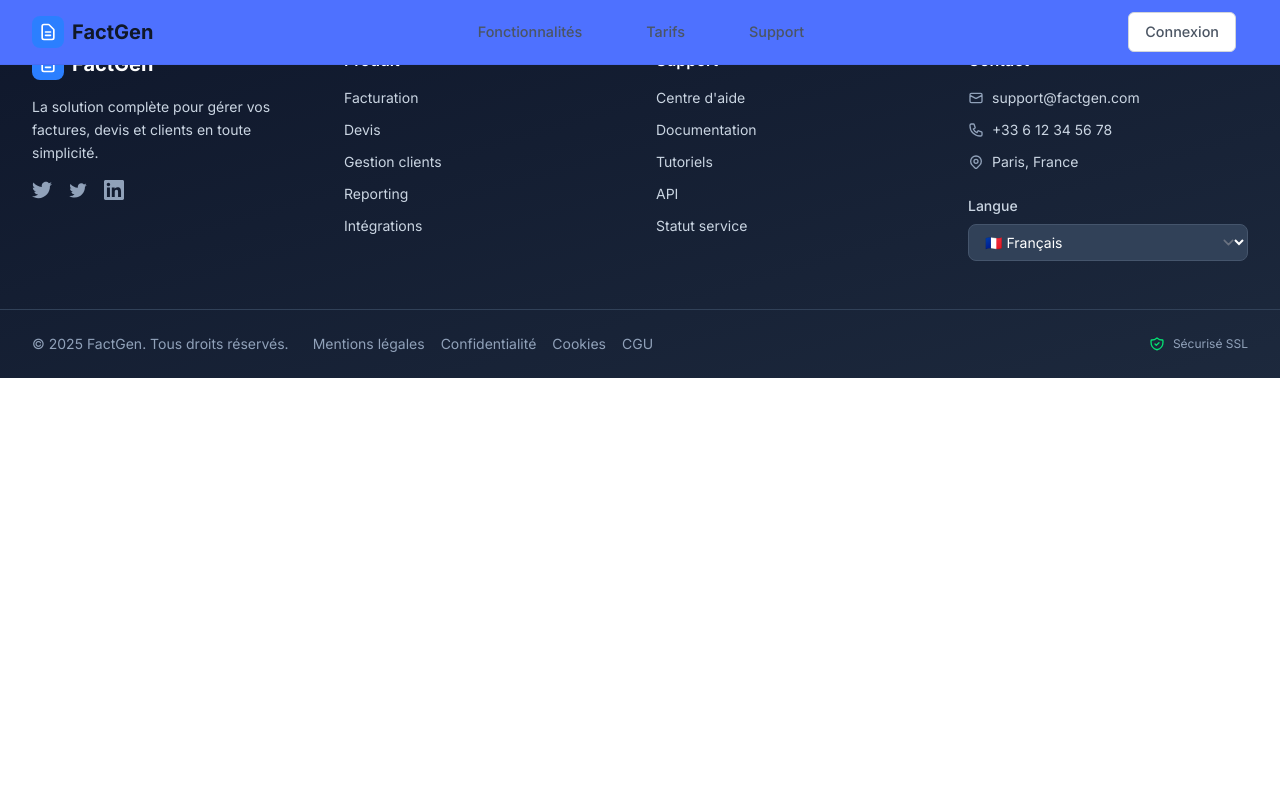
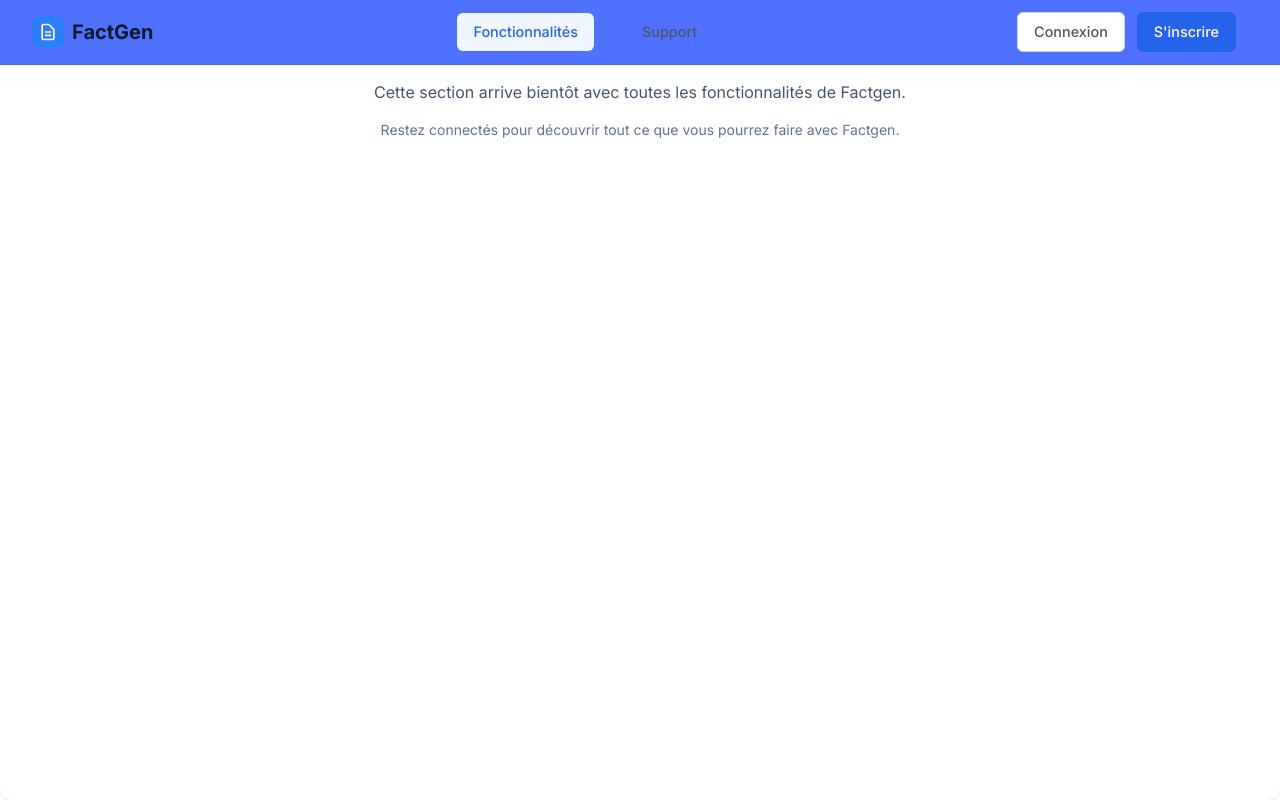
Before and after one commit to FILLIN-RX/FactGen, a Vue app in the folder fact-gen/: page /features in a window 1280 px wide. Shown: the top 800 px of the page. Built offline with nearby package versions, Linux system fonts and the light colour scheme; no server answers.

Commit message:
creating the raccourcis navigation

```diff
--- a/fact-gen/package.json
+++ b/fact-gen/package.json
@@ -9,6 +9,7 @@
     "preview": "vite preview"
   },
   "dependencies": {
+    "@motionone/vue": "^10.16.4",
     "@supabase/supabase-js": "^2.50.0",
     "@tailwindcss/vite": "^4.1.6",
     "axios": "^1.10.0",
--- a/fact-gen/src/components/FooTer.vue
+++ b/fact-gen/src/components/FooTer.vue
@@ -79,14 +79,14 @@
                 <svg class="w-4 h-4 text-slate-400" fill="none" stroke="currentColor" viewBox="0 0 24 24">
                   <path stroke-linecap="round" stroke-linejoin="round" stroke-width="2" d="M3 5a2 2 0 012-2h3.28a1 1 0 01.948.684l1.498 4.493a1 1 0 01-.502 1.21l-2.257 1.13a11.042 11.042 0 005.516 5.516l1.13-2.257a1 1 0 011.21-.502l4.493 1.498a1 1 0 01.684.949V19a2 2 0 01-2 2h-1C9.716 21 3 14.284 3 6V5z"></path>
                 </svg>
-                <span class="text-slate-300">+33 6 12 34 56 78</span>
+                <span class="text-slate-300">+237 674 376 524</span>
               </div>
               <div class="flex items-center space-x-2">
                 <svg class="w-4 h-4 text-slate-400" fill="none" stroke="currentColor" viewBox="0 0 24 24">
                   <path stroke-linecap="round" stroke-linejoin="round" stroke-width="2" d="M17.657 16.657L13.414 20.9a1.998 1.998 0 01-2.827 0l-4.244-4.243a8 8 0 1111.314 0z"></path>
                   <path stroke-linecap="round" stroke-linejoin="round" stroke-width="2" d="M15 11a3 3 0 11-6 0 3 3 0 016 0z"></path>
                 </svg>
-                <span class="text-slate-300">Paris, France</span>
+                <span class="text-slate-300">Yaounde, Cameroun</span>
               </div>
             </div>
 
--- a/fact-gen/src/components/NavBar.vue
+++ b/fact-gen/src/components/NavBar.vue
@@ -19,7 +19,6 @@
       <!-- Navigation Desktop -->
       <div class="hidden md:flex items-center space-x-8">
         <router-link to="/features" class="nav-link">Fonctionnalités</router-link>
-        <router-link to="/pricing" class="nav-link">Tarifs</router-link>
         <router-link to="/support" class="nav-link">Support</router-link>
 
       </div>
@@ -28,6 +27,9 @@
       <div class="flex items-center space-x-3">
         <router-link to="/login" class="btn-login">
           Connexion
+        </router-link>
+          <router-link to="/signUp" class="btn-primary hidden lg:block" >
+          S'inscrire
         </router-link>
 
         <!-- Menu mobile toggle -->
@@ -53,13 +55,6 @@
           @click="closeMobileNav"
         >
           Fonctionnalités
-        </router-link>
-        <router-link
-          to="/pricing"
-          class="mobile-nav-link"
-          @click="closeMobileNav"
-        >
-          Tarifs
         </router-link>
         <router-link
           to="/support"
--- /dev/null
+++ b/fact-gen/src/pages/FonctionaLiter.vue
@@ -0,0 +1,13 @@
+<template>
+  <div class="text-center p-8 bg-white rounded-xl shadow h-screen">
+    <h2 class="text-2xl font-bold text-slate-800 mb-4">Fonctionnalités</h2>
+    <p class="text-slate-600 mb-4">
+      Cette section arrive bientôt avec toutes les fonctionnalités de Factgen.
+    </p>
+    <p class="text-slate-500 text-sm">Restez connectés pour découvrir tout ce que vous pourrez faire avec Factgen.</p>
+  </div>
+</template>
+
+<script setup>
+// rien ici pour l’instant
+</script>
--- a/fact-gen/src/pages/HomePage.vue
+++ b/fact-gen/src/pages/HomePage.vue
@@ -605,7 +605,9 @@
             Créez votre première facture en moins de 2 minutes. Aucune carte de crédit requise.
           </p>
           <button class="bg-white text-blue-600 px-8 py-4 rounded-xl font-bold shadow-lg hover:bg-gray-100 hover:shadow-xl transform hover:-translate-y-1 transition-all duration-300">
+            <router-link to="/facture">
             Commencer gratuitement
+            </router-link>
           </button>
         </div>
       </div>
--- /dev/null
+++ b/fact-gen/src/pages/SupPort.vue
@@ -0,0 +1,13 @@
+<template>
+  <div class="text-center p-8 bg-white rounded-xl shadow h-screen">
+    <h2 class="text-2xl font-bold text-slate-800 mb-4">Support client</h2>
+    <p class="text-slate-600 mb-4">
+      Le support client de Factgen sera bientôt disponible.
+    </p>
+    <p class="text-slate-500 text-sm">Nous travaillons pour vous offrir une assistance rapide et efficace.</p>
+  </div>
+</template>
+
+<script setup>
+// rien ici pour l’instant
+</script>
--- a/fact-gen/src/router/index.js
+++ b/fact-gen/src/router/index.js
@@ -13,6 +13,8 @@ import { useAuthStore } from '../stores/auth'
 import SettingPage from '../pages/SettingPage.vue';
 import StatisTics from '../components/StatisTics.vue';
 import StatisticS from '../views/StatisticS.vue';
+import SupPort from '../pages/SupPort.vue';
+import FonctionaLiter from '../pages/FonctionaLiter.vue';
 const session = supabase.auth.getSession();
 console.log(session);
 
@@ -77,6 +79,16 @@ const routes = [
       component: SignUp,
       meta:{showNavbarAndFooter:false}
     },
+    {
+      path: '/features',
+      name: 'Features',
+      component: FonctionaLiter,
+    },
+    {
+      path: '/support',
+      name: 'Support',
+      component : SupPort,
+    },
   {
     path: '/login',
     name: 'Login',
```
Also changed, not shown: 1 other file (tests, documents, lock files or other folders).
